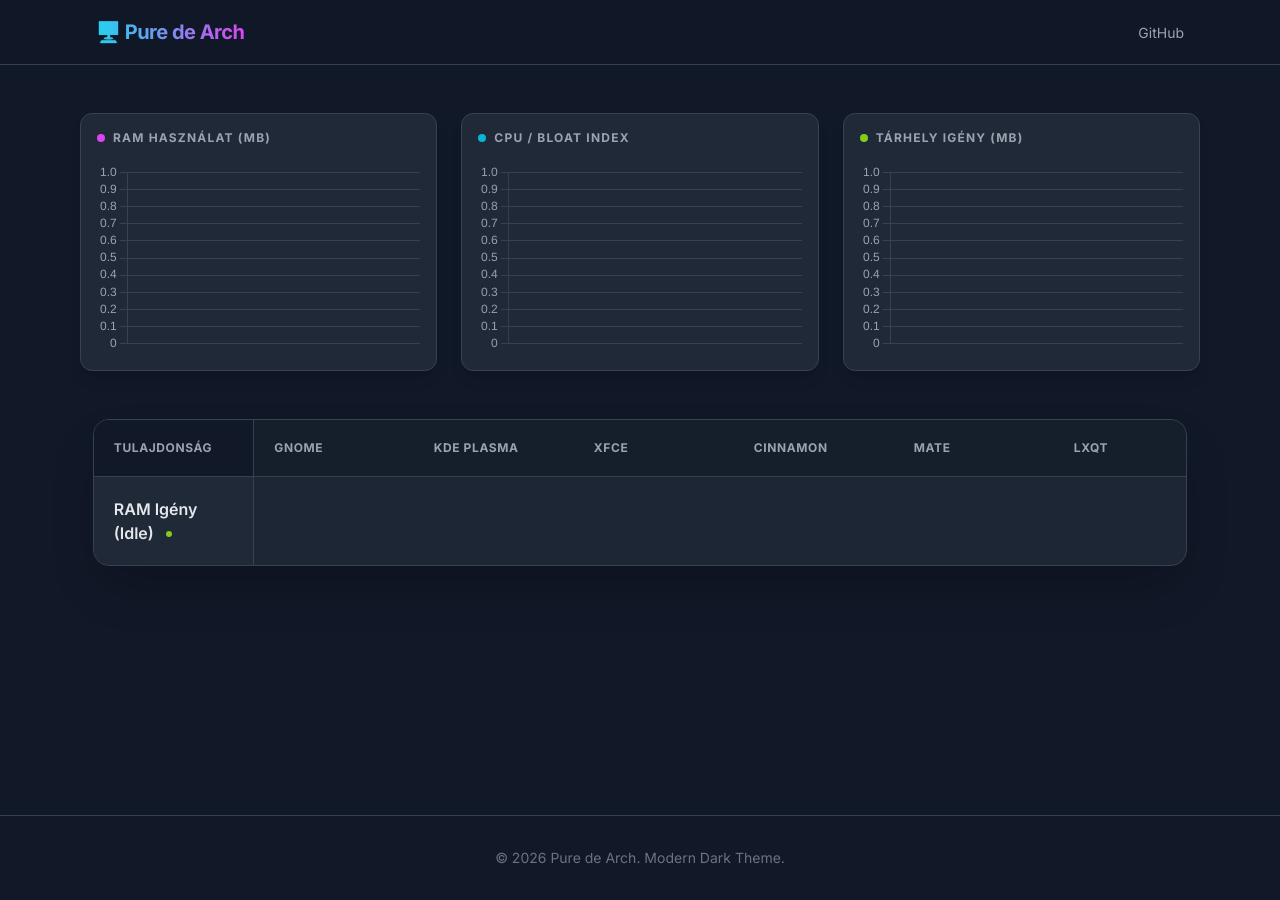
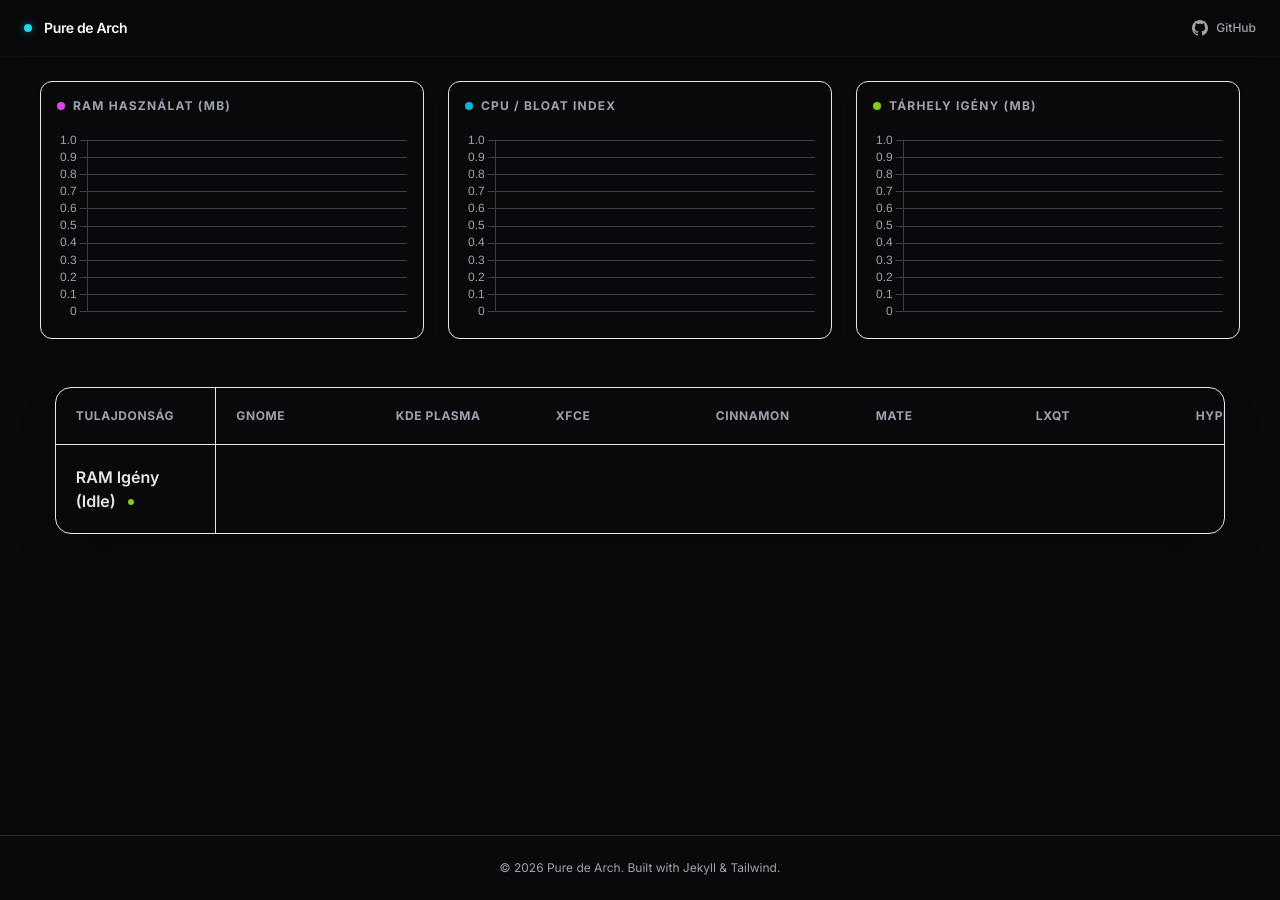
Before and after one commit to Pure-de-Arch/Pure-de-Arch.github.io, a Jekyll site: the page built from index.html, in a window 1280 px wide. Built offline with Jekyll 4.4.1, drawn with Linux system fonts in a browser that asks for light colours; nearby versions of some CDN libraries.

Commit message:
Update default.html

```diff
--- a/_layouts/default.html
+++ b/_layouts/default.html
@@ -1,67 +1,74 @@
 <!DOCTYPE html>
-<html lang="hu" class="dark"> <head>
+<html lang="hu" class="dark">
+<head>
     <meta charset="UTF-8">
     <meta name="viewport" content="width=device-width, initial-scale=1.0">
     <title>{{ page.title | default: site.title }}</title>
+
     <script src="https://cdn.tailwindcss.com"></script>
+    <script src="https://cdn.jsdelivr.net/npm/chart.js"></script>
+
     <style>
-        @import url('https://fonts.googleapis.com/css2?family=Inter:wght@300;400;600;700&display=swap');
+        @import url('https://fonts.googleapis.com/css2?family=Inter:wght@300;400;500;600;700&display=swap');
         body { font-family: 'Inter', sans-serif; }
-        /* Egy kis extra, hogy a görgetősáv is sötét legyen */
-        ::-webkit-scrollbar { width: 10px; height: 10px; }
-        ::-webkit-scrollbar-track { background: #111827; }
-        ::-webkit-scrollbar-thumb { background: #374151; border-radius: 5px; }
-        ::-webkit-scrollbar-thumb:hover { background: #4B5563; }
+
+        /* Modern Scrollbar */
+        ::-webkit-scrollbar { width: 8px; height: 8px; }
+        ::-webkit-scrollbar-track { background: #09090b; }
+        ::-webkit-scrollbar-thumb { background: #27272a; border-radius: 4px; }
+        ::-webkit-scrollbar-thumb:hover { background: #3f3f46; }
     </style>
+
     <script>
       tailwind.config = {
         darkMode: 'class',
         theme: {
           extend: {
             colors: {
-              // Egyedi sötét háttérszínek definiálása
-              darkbg: {
-                  900: '#111827', // Nagyon sötét szürke alapnak
-                  800: '#1F2937', // Kicsit világosabb kártyáknak
-                  700: '#374151'  // Határoknak, hovereknek
+              // V0 "Zinc" paletta
+              background: '#09090b', // Majdnem fekete
+              surface: '#18181b',    // Kártyák háttere
+              border: '#27272a',     // Vékony keretek
+              muted: '#a1a1aa',      // Szürke szöveg
+              primary: '#fafafa',    // Fehér szöveg
+
+              // Neon színek
+              brand: {
+                  cyan: '#22d3ee',
+                  purple: '#d8b4fe',
+                  lime: '#bef264'
               }
             }
           }
         }
       }
     </script>
-    <script src="https://cdn.jsdelivr.net/npm/chart.js"></script>
 </head>
-<body class="bg-darkbg-900 text-gray-200 antialiased selection:bg-fuchsia-500 selection:text-white">
+<body class="bg-background text-primary antialiased min-h-screen flex flex-col">
 
-    <div class="min-h-screen flex flex-col">
-        <header class="border-b border-darkbg-700 bg-darkbg-900/80 backdrop-blur-md sticky top-0 z-20">
-            <div class="max-w-6xl mx-auto px-4 sm:px-6 lg:px-8 h-16 flex items-center justify-between">
-                <h1 class="text-xl font-bold tracking-tight text-white">
-                    <span class="text-transparent bg-clip-text bg-gradient-to-r from-cyan-400 to-fuchsia-500">
-                        🖥️ {{ site.title }}
-                    </span>
-                </h1>
-                <nav>
-                    <a href="https://github.com/{{ site.github.owner_name }}/{{ site.github.repository_name }}" class="text-sm font-medium text-gray-400 hover:text-white transition-colors">
+    <header class="border-b border-border/40 bg-background/80 backdrop-blur-md sticky top-0 z-50">
+        <div class="max-w-7xl mx-auto px-6 h-14 flex items-center justify-between">
+            <div class="flex items-center gap-3">
+                <div class="w-2 h-2 rounded-full bg-brand-cyan shadow-[0_0_8px_rgba(34,211,238,0.5)]"></div>
+                <span class="font-semibold tracking-tight text-sm">Pure de Arch</span>
+            </div>
+            <a href="https://github.com/{{ site.github.owner_name }}/{{ site.github.repository_name }}"
+               class="text-xs font-medium text-muted hover:text-white transition-colors flex items-center gap-2">
+               <svg class="w-4 h-4" fill="currentColor" viewBox="0 0 24 24"><path d="M12 0c-6.626 0-12 5.373-12 12 0 5.302 3.438 9.8 8.207 11.387.599.111.793-.261.793-.577v-2.234c-3.338.726-4.033-1.416-4.033-1.416-.546-1.387-1.333-1.756-1.333-1.756-1.089-.745.083-.729.083-.729 1.205.084 1.839 1.237 1.839 1.237 1.07 1.834 2.807 1.304 3.492.997.107-.775.418-1.305.762-1.604-2.665-.305-5.467-1.334-5.467-5.931 0-1.311.469-2.381 1.236-3.221-.124-.303-.535-1.524.117-3.176 0 0 1.008-.322 3.301 1.23.957-.266 1.983-.399 3.003-.404 1.02.005 2.047.138 3.006.404 2.291-1.552 3.297-1.23 3.297-1.23.653 1.653.242 2.874.118 3.176.77.84 1.235 1.911 1.235 3.221 0 4.609-2.807 5.624-5.479 5.921.43.372.823 1.102.823 2.222v3.293c0 .319.192.694.801.576 4.765-1.589 8.199-6.086 8.199-11.386 0-6.627-5.373-12-12-12z"/></svg>
                GitHub
             </a>
-                </nav>
         </div>
     </header>
 
-        <main class="flex-grow py-12 px-4 sm:px-6 lg:px-8">
-            <div class="max-w-6xl mx-auto">
+    <main class="flex-grow p-6">
         {{ content }}
-            </div>
     </main>
 
-        <footer class="border-t border-darkbg-700 bg-darkbg-900 py-8">
-            <div class="max-w-6xl mx-auto px-4 text-center text-gray-500 text-sm">
-                <p>&copy; {{ site.time | date: '%Y' }} {{ site.title }}. Modern Dark Theme.</p>
+    <footer class="border-t border-border py-6 mt-12">
+        <div class="max-w-7xl mx-auto px-6 text-center text-muted text-xs">
+            <p>&copy; {{ site.time | date: '%Y' }} Pure de Arch. Built with Jekyll & Tailwind.</p>
         </div>
     </footer>
-    </div>
 
 </body>
 </html>
```
Lines whose indentation alone changed are shown as unchanged.
